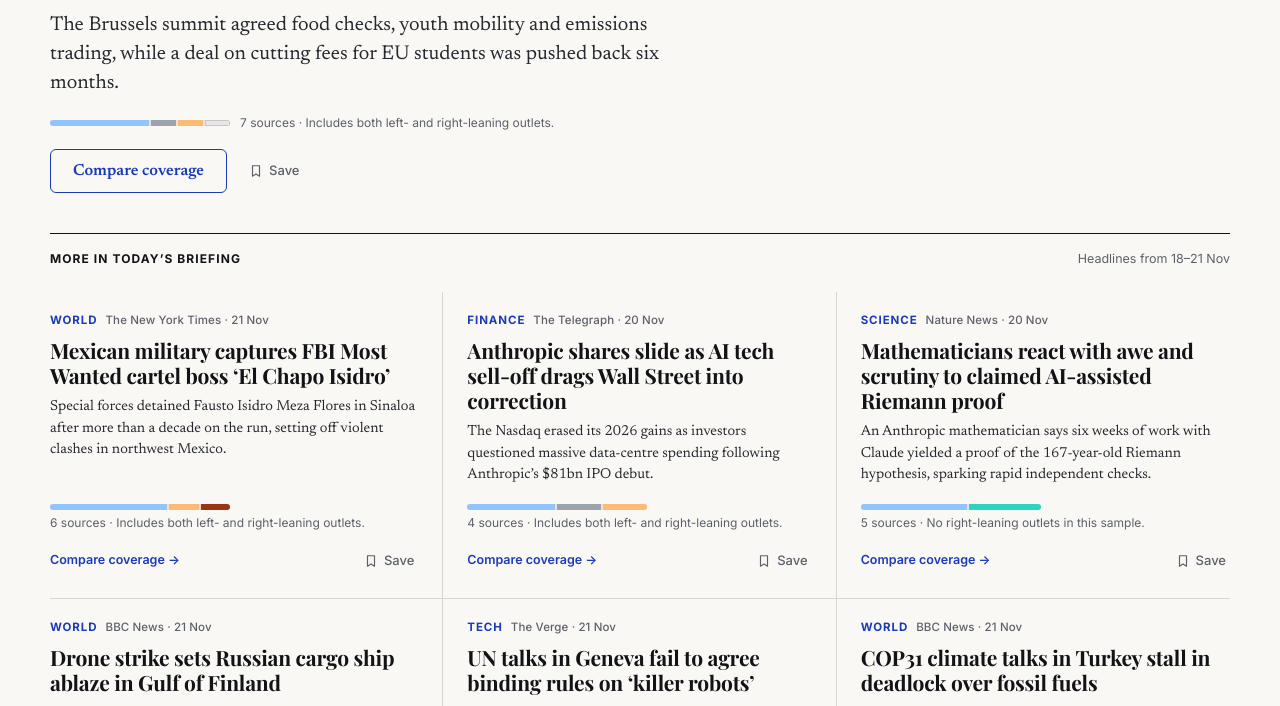
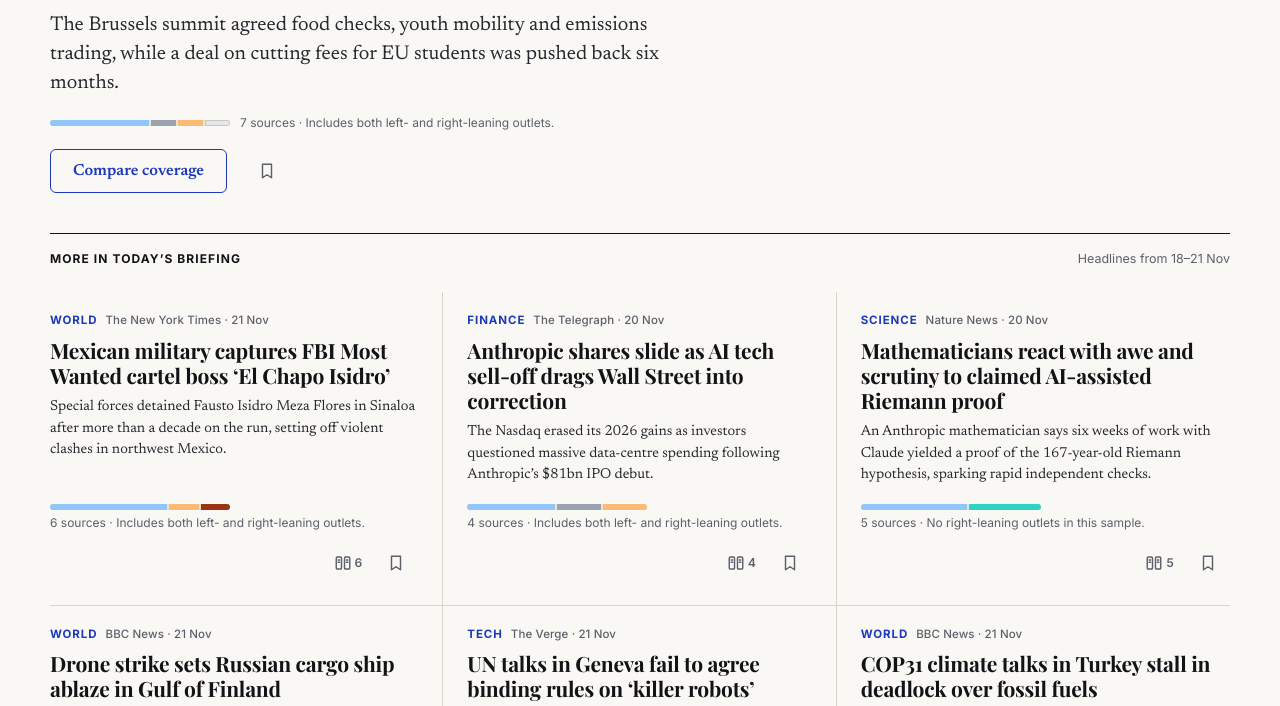
Before and after one commit to 7drbw7mdgf-lgtm/News-, a plain HTML site: page index.html in a window 1280 px wide. Shown: the part 721-1427 px from the top of the page. Drawn offline with nearby package versions, Linux system fonts and the light colour scheme.

Commit message:
Replace story card text actions with an icon toolbar
Compare coverage and Save become 44px icon buttons (with labels,
tooltips and the source count) in a right-aligned toolbar on each card.
The hero keeps its Compare coverage button with an icon Save.

Co-Authored-By: Claude Opus 5.5 <noreply@anthropic.com>
Claude-Session: https://claude.ai/code/session_01JTmvYKPrJHukuyUdyY1W3m

```diff
--- a/assets/app.js
+++ b/assets/app.js
@@ -70,6 +70,9 @@
     bookmark: '<svg width="14" height="14" viewBox="0 0 24 24" fill="none" stroke="currentColor" stroke-width="2" stroke-linecap="round" stroke-linejoin="round" aria-hidden="true"><path d="M6 3h12v18l-6-4-6 4z"></path></svg>',
     bookmarkFilled: '<svg width="14" height="14" viewBox="0 0 24 24" fill="currentColor" stroke="currentColor" stroke-width="2" stroke-linecap="round" stroke-linejoin="round" aria-hidden="true"><path d="M6 3h12v18l-6-4-6 4z"></path></svg>',
     search: '<svg width="19" height="19" viewBox="0 0 24 24" fill="none" stroke="currentColor" stroke-width="1.9" stroke-linecap="round" aria-hidden="true"><circle cx="11" cy="11" r="7"></circle><path d="m20 20-3.5-3.5"></path></svg>',
+    compare: '<svg width="18" height="18" viewBox="0 0 24 24" fill="none" stroke="currentColor" stroke-width="1.9" stroke-linecap="round" stroke-linejoin="round" aria-hidden="true"><rect x="3" y="4" width="7" height="16" rx="1.5"></rect><rect x="14" y="4" width="7" height="16" rx="1.5"></rect><path d="M5.5 8h2M5.5 11h2M16.5 8h2M16.5 11h2"></path></svg>',
+    bookmarkLg: '<svg width="18" height="18" viewBox="0 0 24 24" fill="none" stroke="currentColor" stroke-width="1.9" stroke-linecap="round" stroke-linejoin="round" aria-hidden="true"><path d="M6 3h12v18l-6-4-6 4z"></path></svg>',
+    bookmarkLgFilled: '<svg width="18" height="18" viewBox="0 0 24 24" fill="currentColor" stroke="currentColor" stroke-width="1.9" stroke-linecap="round" stroke-linejoin="round" aria-hidden="true"><path d="M6 3h12v18l-6-4-6 4z"></path></svg>',
     close: '<svg width="18" height="18" viewBox="0 0 24 24" fill="none" stroke="currentColor" stroke-width="2" stroke-linecap="round" aria-hidden="true"><path d="M6 6l12 12M18 6 6 18"></path></svg>'
   };
 
@@ -151,6 +154,20 @@
       (on ? ICON.bookmarkFilled : ICON.bookmark) + (on ? 'Saved' : 'Save') + '</button>';
   }
 
+  /* Icon toolbar for story cards: compare coverage + save */
+  function storyTools(s, saveOnly) {
+    var on = !!state.saved[s.id];
+    var n = s.cov.rows.length;
+    var compareLabel = 'Compare coverage (' + plural(n, 'source', 'sources') + ')';
+    var saveLabel = on ? 'Remove from saved' : 'Save story';
+    return '<div class="story-tools" role="toolbar" aria-label="Story actions">' +
+      (saveOnly ? '' : '<a class="tool-btn" href="' + storyHref(s.id) + '" data-act="open" data-id="' + esc(s.id) + '" aria-label="' + esc(compareLabel) + '" title="' + esc(compareLabel) + '">' +
+        ICON.compare + '<span class="tool-count" aria-hidden="true">' + n + '</span></a>') +
+      '<button class="tool-btn' + (on ? ' on' : '') + '" data-act="save" data-id="' + esc(s.id) + '" aria-pressed="' + on + '" aria-label="' + saveLabel + '" title="' + saveLabel + '">' +
+        (on ? ICON.bookmarkLgFilled : ICON.bookmarkLg) + '</button>' +
+      '</div>';
+  }
+
   /* ---------- followed papers & catalogue ---------- */
   function catalogue() {
     var base = {};
@@ -229,7 +246,7 @@
       '<h1 class="lead-hl"><button class="storybtn" data-act="open" data-id="' + esc(s.id) + '">' + esc(s.headline) + '</button></h1>' +
       '<p class="lead-summary">' + esc(s.summary) + '</p>' +
       '<div class="lead-cov">' + covBar(s.cov) + '<span class="covtext">' + esc(s.cov.count + ' · ' + s.cov.note) + '</span></div>' +
-      '<div class="hero-actions">' + compareLink(s, 'compare-btn', 'Compare coverage') + saveBtn(s) + '</div>' +
+      '<div class="hero-actions">' + compareLink(s, 'compare-btn', 'Compare coverage') + storyTools(s, true) + '</div>' +
       '</article>';
   }
 
@@ -238,7 +255,7 @@
       '<p class="kicker">' + esc(labelOf[s.topic]) + '</p>' +
       '<h2 class="side-hl"><button class="storybtn" data-act="open" data-id="' + esc(s.id) + '">' + esc(s.headline) + '</button></h2>' +
       '<p class="side-summary">' + esc(s.summary) + '</p>' +
-      '<div class="inline-foot">' + compareLink(s, 'textlink', 'Compare coverage (' + s.cov.rows.length + ') →') + saveBtn(s) + '</div>' +
+      storyTools(s) +
       '</article>';
   }
 
@@ -248,7 +265,7 @@
       '<h3 class="grid-hl"><button class="storybtn" data-act="open" data-id="' + esc(s.id) + '">' + esc(s.headline) + '</button></h3>' +
       '<p class="grid-summary">' + esc(s.summary) + '</p>' +
       '<div class="grid-cov">' + covBar(s.cov) + '<span class="covtext">' + esc(s.cov.count + ' · ' + s.cov.note) + '</span></div>' +
-      '<div class="inline-foot">' + compareLink(s, 'textlink', 'Compare coverage →') + saveBtn(s) + '</div>' +
+      storyTools(s) +
       '</article>';
   }
 
--- a/assets/styles.css
+++ b/assets/styles.css
@@ -375,6 +375,42 @@ button:focus-visible, input:focus-visible, select:focus-visible, a:focus-visible
   gap: 6px;
 }
 .save-link:hover { color: var(--ink); }
+
+/* Story card icon toolbar */
+.story-tools {
+  display: flex;
+  align-items: center;
+  justify-content: flex-end;
+  gap: 2px;
+  margin-top: 2px;
+}
+.hero-actions .story-tools { margin-top: 0; }
+.tool-btn {
+  position: relative;
+  display: inline-flex;
+  align-items: center;
+  justify-content: center;
+  gap: 3px;
+  min-width: 44px;
+  height: 44px;
+  padding: 0 10px;
+  border: 0;
+  border-radius: 8px;
+  background: transparent;
+  color: var(--ink-muted);
+  font-family: var(--sans);
+  text-decoration: none;
+  cursor: pointer;
+  transition: background-color 0.15s ease, color 0.15s ease;
+}
+.tool-btn:hover { background: rgba(21, 23, 28, 0.06); color: var(--ink); }
+.tool-btn.on { color: var(--blue); }
+.tool-btn:focus-visible { outline: 2px solid var(--blue); outline-offset: 2px; }
+.tool-count {
+  font-size: 12px;
+  font-weight: 600;
+  font-variant-numeric: tabular-nums;
+}
 .save-link.on { color: var(--blue); font-weight: 600; }
 
 .lead-cov {
```
